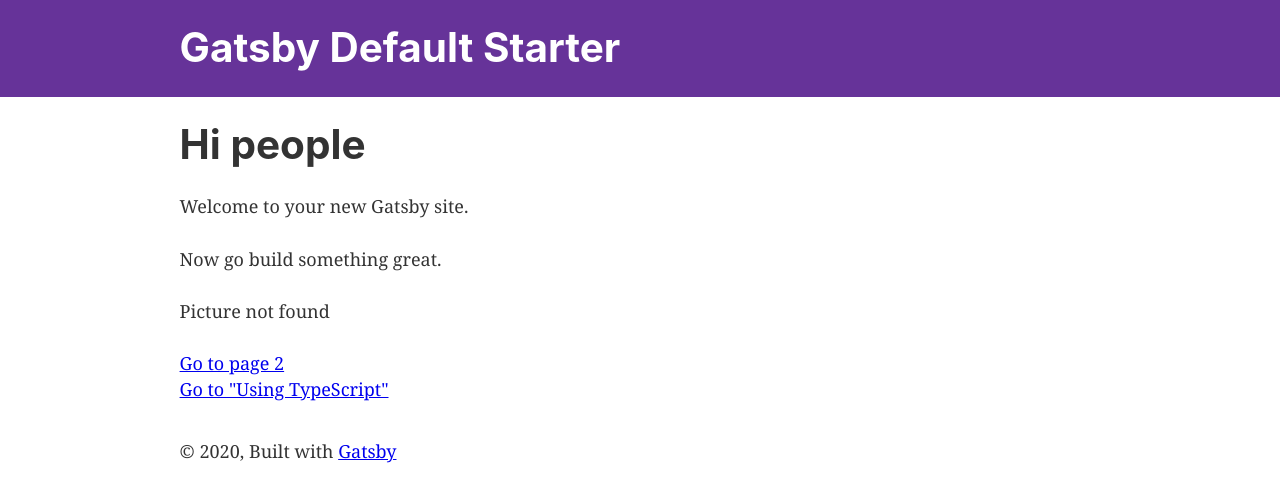
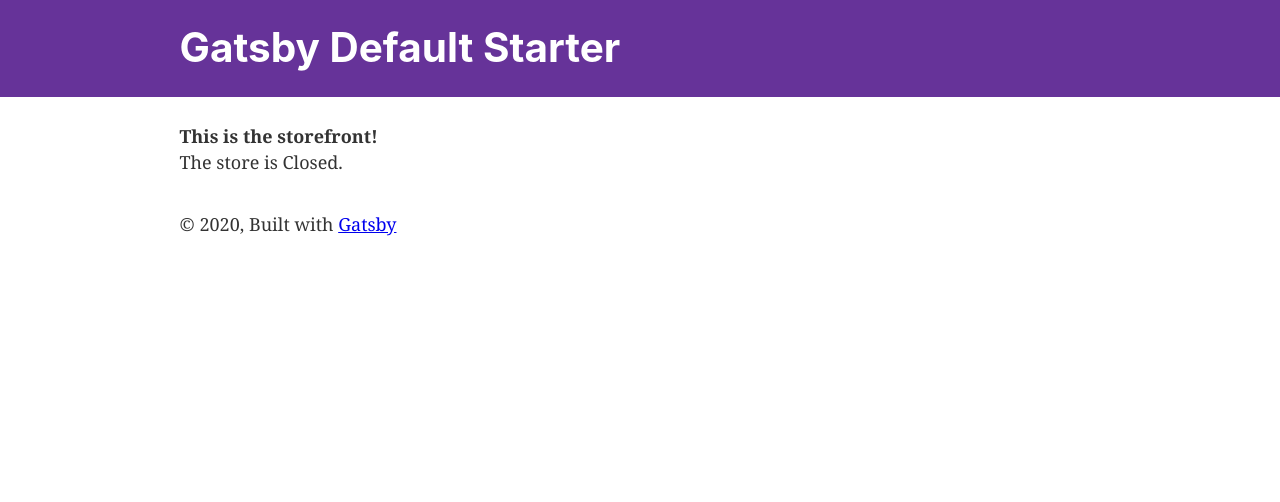
Before and after one commit to Dusch4593/book-store-landing-page, a Gatsby site: page / in a window 1280 px wide. Before the commit this address had no page. Built offline with nearby package versions, Linux system fonts and the light colour scheme; Gatsby itself is replaced by a stand-in of ours.

```diff
--- /dev/null
+++ b/src/components/storefront.tsx
@@ -0,0 +1,49 @@
+import React, { Component } from 'react'
+
+interface Props {
+  records: Array<{
+    name: string,
+    artist: string,
+    coverArt?: string,
+    releaseDate: string,
+    trackList: Array<{
+      trackName: string,
+      trackGenre: string
+    }>
+  }>,
+
+  hours: Array<{
+    dayOfWeek: string,
+    openTime: string,
+    closeTime: string
+  }>
+}
+
+interface State {
+  open: boolean
+}
+
+
+class Storefront extends Component<Props, State> {
+  // Storefront can switch between different Storesections?
+  state : State = {
+    open: false
+  }
+
+
+  openOrClosed = () => {
+    return(this.state.open ? "Open!" : "Closed.")
+  }
+
+  render() {
+    return(
+      <div>
+        <strong>This is the storefront!</strong><br />
+        <p>The store is {this.openOrClosed()}</p>
+      </div>
+    )
+  }
+
+}
+
+export default Storefront
--- a/src/pages/index.tsx
+++ b/src/pages/index.tsx
@@ -1,21 +1,13 @@
 import React from "react"
-import { Link } from "gatsby"
 
 import Layout from "../components/layout"
-import Image from "../components/image"
+import Storefront from "../components/storefront"
 import SEO from "../components/seo"
 
 const IndexPage = () => (
   <Layout>
     <SEO title="Home" />
-    <h1>Hi people</h1>
-    <p>Welcome to your new Gatsby site.</p>
-    <p>Now go build something great.</p>
-    <div style={{ maxWidth: `300px`, marginBottom: `1.45rem` }}>
-      <Image />
-    </div>
-    <Link to="/page-2/">Go to page 2</Link> <br />
-    <Link to="/using-typescript/">Go to "Using TypeScript"</Link>
+    <Storefront hours={[]} records={[]} />
   </Layout>
 )
 
```
Also changed, not shown: README.md.
